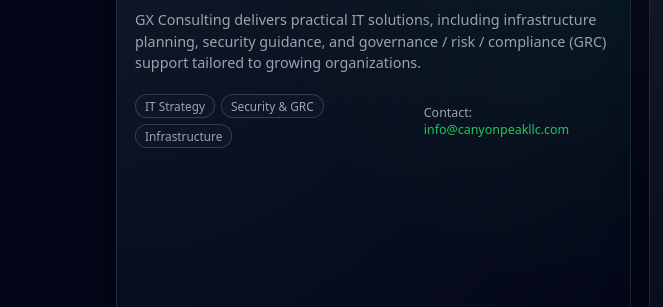
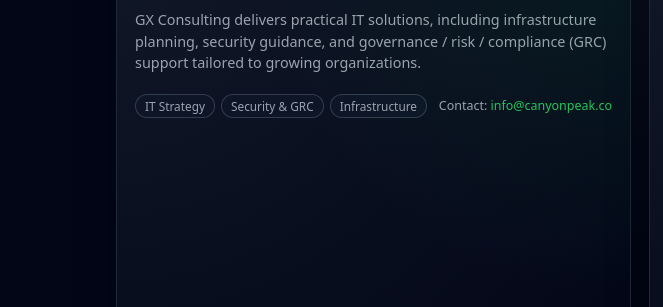
Before and after one commit to Utahleo/canyon-peak-llc-site, a plain HTML site: page index.html in a window 1280 px wide. Shown: the part 326-633 px from the top of the page, 0-663 px from the left. Drawn offline with Linux system fonts and the light colour scheme.

Commit message:
Update contact email domain in index.html

```diff
--- a/index.html
+++ b/index.html
@@ -326,7 +326,7 @@
               <span class="chip">Security &amp; GRC</span>
               <span class="chip">Infrastructure</span>
             </div>
-            <div>Contact: <a href="mailto:info@canyonpeakllc.com">info@canyonpeakllc.com</a></div>
+            <div>Contact: <a href="mailto:info@canyonpeakllc.com">info@canyonpeak.co</a></div>
           </div>
         </article>
 
```
